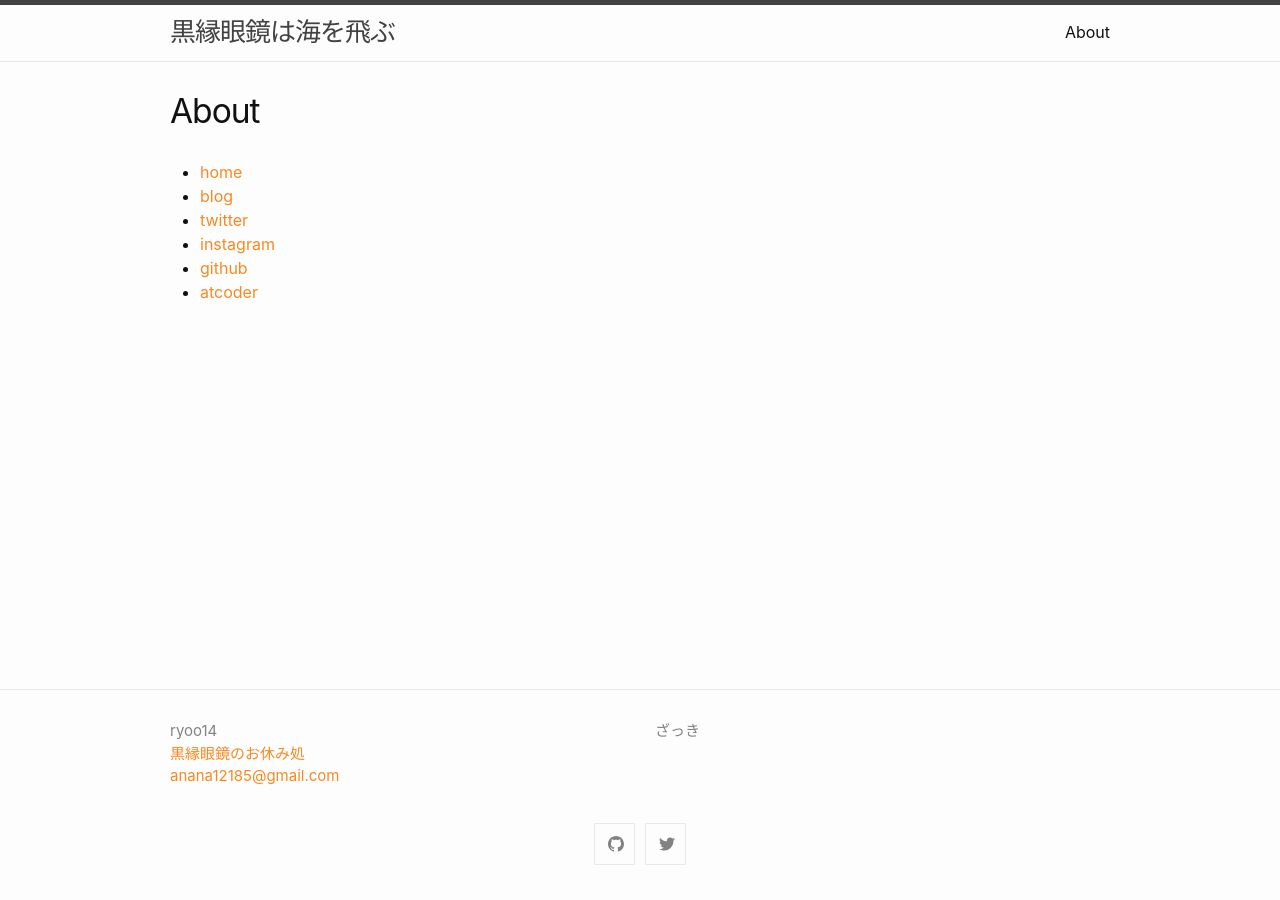
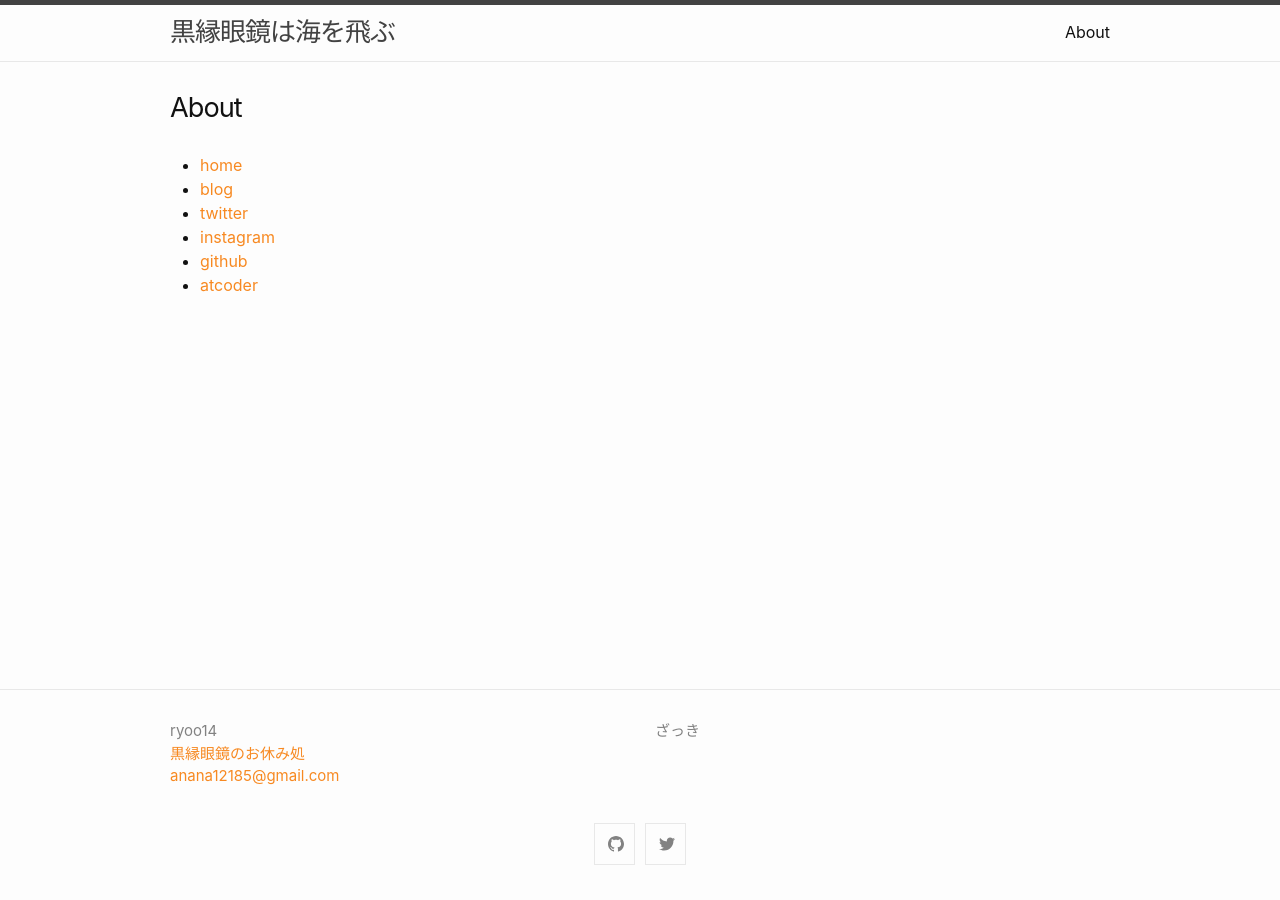
Before and after one commit to ryoo14/blog_ryoo_cc, a Jekyll site: the page built from about.markdown, in a window 1280 px wide. Built offline with Jekyll 4.4.1, drawn with Linux system fonts in a browser that asks for light colours.

Commit message:
custom style

```diff
--- a/_sass/minima/custom-styles.scss
+++ b/_sass/minima/custom-styles.scss
@@ -5,6 +5,7 @@
 }
 
 h1{
+  font-size: 1.7em;
   margin-bottom: 0px;
 }
 h2 {
@@ -15,7 +16,7 @@ h2 {
 }
 
 .post-title {
-  font-size: 2.095rem;
+  font-size: 1.7rem;
 }
 
 a {
```
Also changed, not shown: Gemfile.lock.
